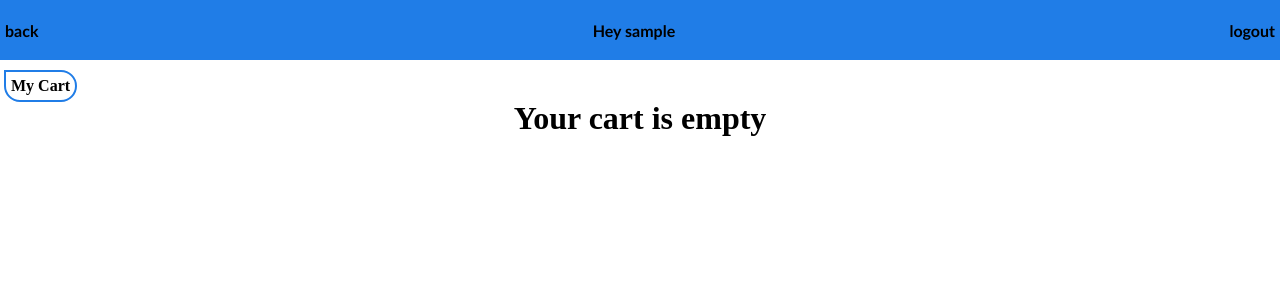
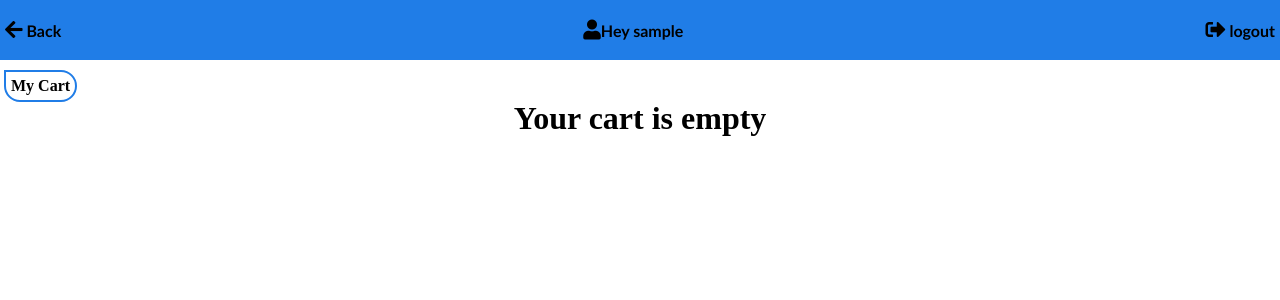
Before and after one commit to NIKHILKRISHNAK/ecommerse-app, a Django app: page /user/cart/ in a window 1280 px wide. Shown: the top 300 px of the page. Run offline with Django 4.2, Linux system fonts and the light colour scheme; the visitor is signed in with stand-in values (Sample User, id 1).

Commit message:
added: center align in thankyou, icon in cart

```diff
--- a/user/templates/user/cart.html
+++ b/user/templates/user/cart.html
@@ -7,19 +7,21 @@ My cart
 {% endblock style %}
 
 {% block header %}
+<link rel="stylesheet" href="https://cdnjs.cloudflare.com/ajax/libs/font-awesome/4.7.0/css/font-awesome.min.css">
+<link rel="stylesheet" href="https://cdnjs.cloudflare.com/ajax/libs/font-awesome/5.15.3/css/all.min.css" integrity="sha512-...." crossorigin="anonymous" referrerpolicy="no-referrer" />
 
 {% endblock header %}
 {% block body %}
 <nav>
-    <a style="cursor: pointer;" onclick="history.back()" onclick="location.reload">back</a>
+    <a style="cursor: pointer;" onclick="history.back()" onclick="location.reload"><i class="fas fa-arrow-left" style="font-size: 20px;"></i>  Back</a>
     {% if request.user.is_authenticated %}
     <a href="/profile/">
-        <h4>Hey {{request.user}}</h4>
+        <h4><i class="fas fa-user" style="font-size: 20px;"></i>Hey {{request.user}}</h4>
     </a>
-    <a href="/logout">logout</a>
+    <a href="/logout"><i class="fas fa-sign-out-alt" style="font-size: 20px;"></i>  logout</a>
 
     {% else %}
-    <a href="/login/">Login</a>
+    <a href="/login/"><i class="fas fa-sign-in-alt" style="font-size: 20px;"></i>login</a>
     {% endif %}
 </nav>
 <div class="toast">
@@ -30,7 +32,7 @@ My cart
     <div class="eachitem">
 
         <a href="/user/details/{{cart.item}}">
-            <img src="/static/person.png" alt="">
+            <img src="/uploads/{{cart.item}}" alt="">
         </a>
         <a class="name" href="/user/details/{{cart.item}}">
             <h3>{{cart.item}}</h3>
--- a/user/templates/user/thankyou.html
+++ b/user/templates/user/thankyou.html
@@ -69,6 +69,7 @@ Thank you
 
     }
 .second{
+    text-align: center;
     position: relative;
     animation: rising 2s ease;
     transition: all 1s ease-out;
```
Also changed, not shown: static/user/thankyou.css (+23 -13 lines).
